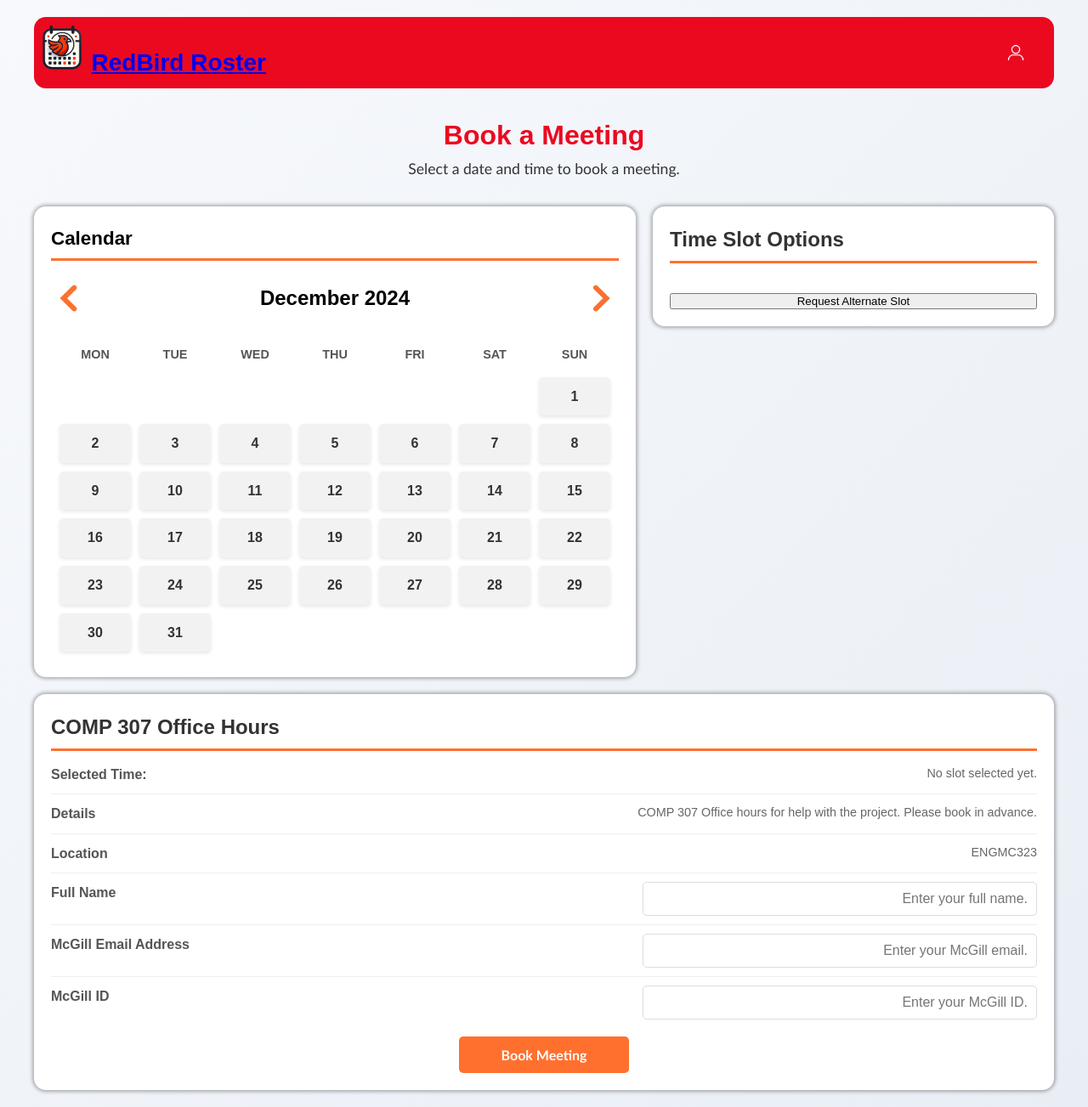
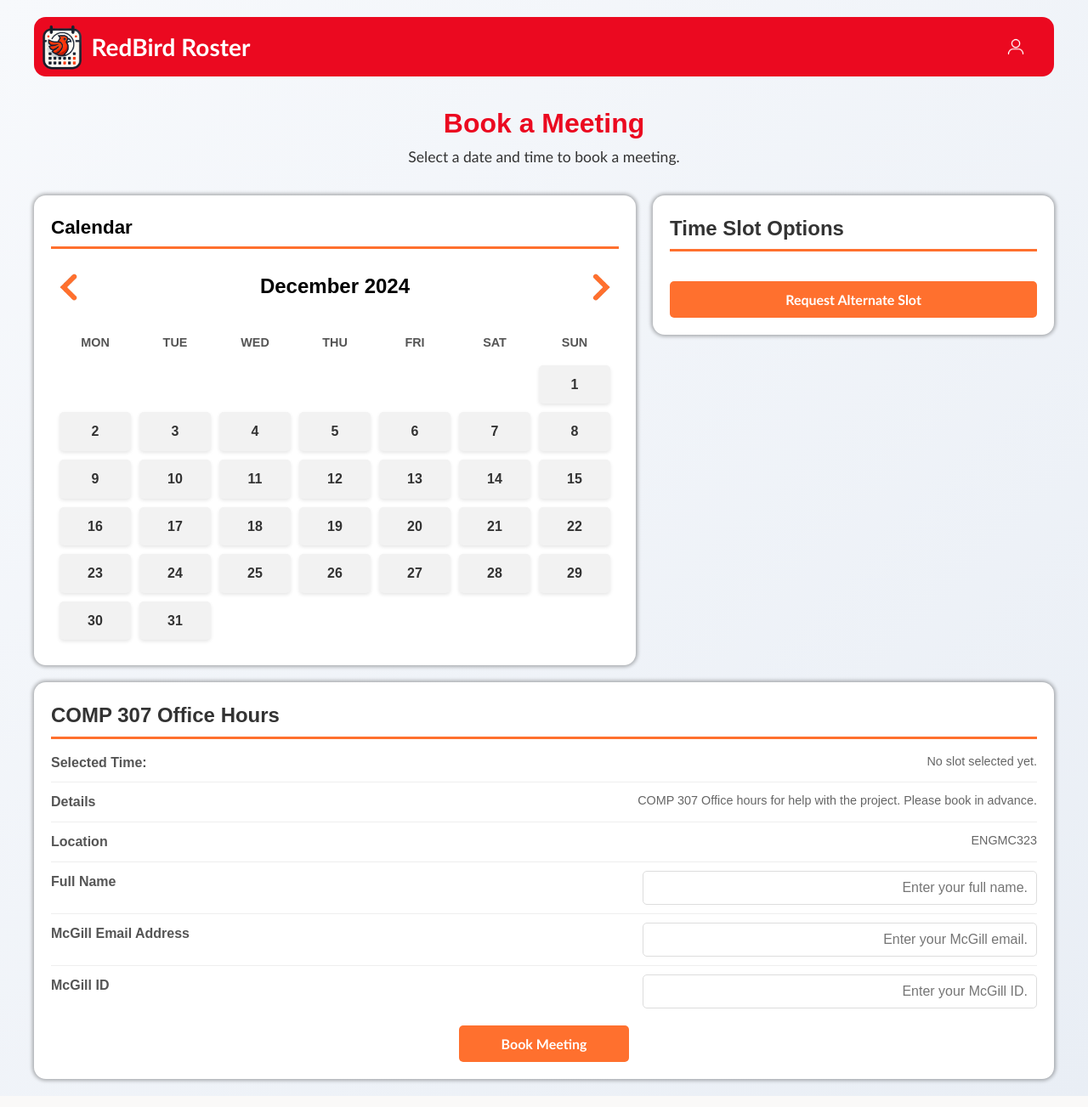
Before and after one commit to KarimJabbour/RedBird, a PHP site: page /RedBird/pages/book_meeting.html in a window 1280 px wide. Shown: the whole page at 85% size. Run offline with PHP 8.4, Linux system fonts and the light colour scheme.

Commit message:
CSS Improvements + Responsive

```diff
--- a/assets/css/book_meeting.css
+++ b/assets/css/book_meeting.css
@@ -1,4 +1,3 @@
-/* Global Styles */
 * {
     margin: 0;
     padding: 0;
@@ -42,6 +41,18 @@ body {
     width: 50px;
     padding: 0px;
     margin-right: 10px;
+}
+
+.logo a {
+    display: flex;
+    align-items: center;
+    justify-content: center;
+    font-family: inherit;
+    color: white;
+    text-decoration: none;
+    border-radius: 5px;
+    transition: background 0.3s;
+    box-sizing: border-box;
 }
 
 .nav-links {
@@ -416,6 +427,7 @@ body {
     display: flex;
     justify-content: center;
     margin-top: 20px;
+    gap: 20px;
 }
 
 .btn-book {
@@ -434,3 +446,20 @@ body {
 .btn-book:hover {
     background: #EB0920;
 }
+
+.btn-alternate {
+    font-family: 'Trebuchet MS', 'Helvetica', sans-serif;
+    font-weight: bold;
+    background: #FF702E;
+    color: white;
+    padding: 12px 20px;
+    font-size: 1rem;
+    border: none;
+    border-radius: 5px;
+    cursor: pointer;
+    transition: background 0.3s;
+}
+
+.btn-alternate:hover {
+    background: #EB0920;
+}
```
